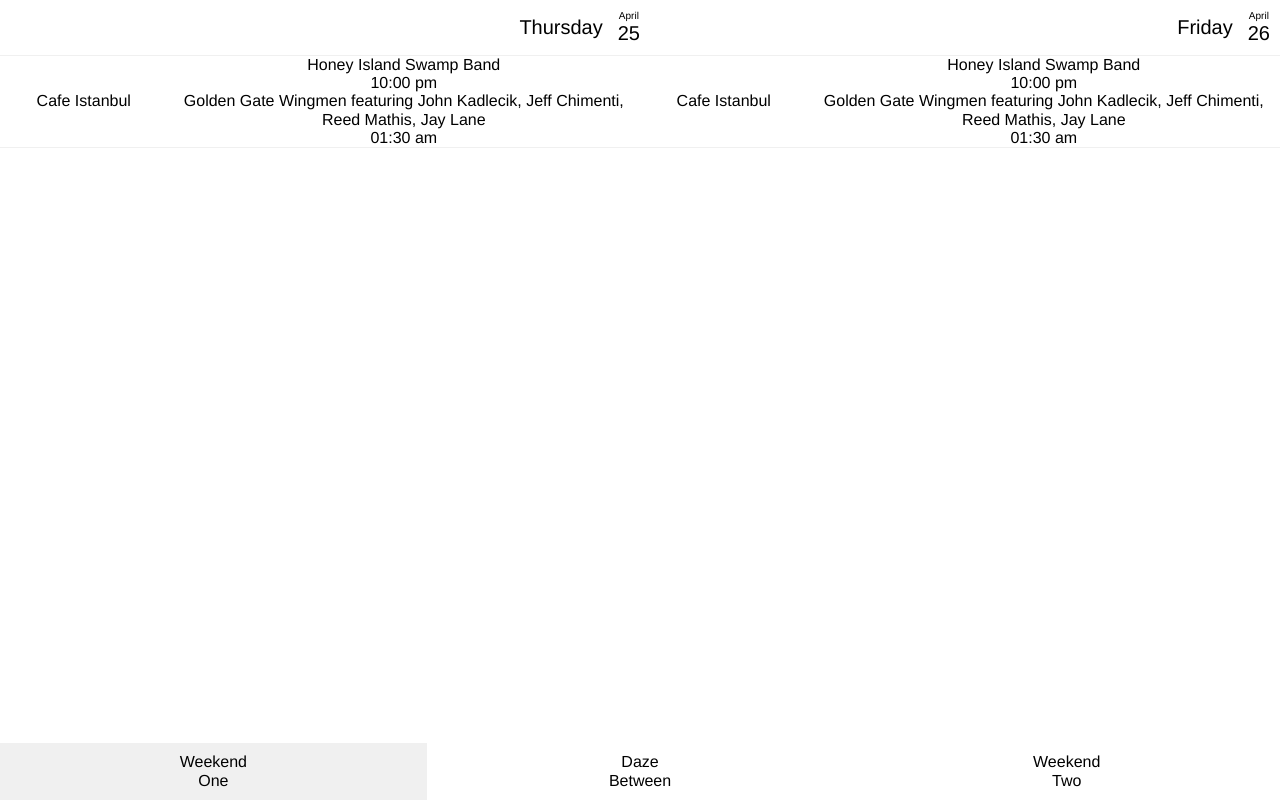
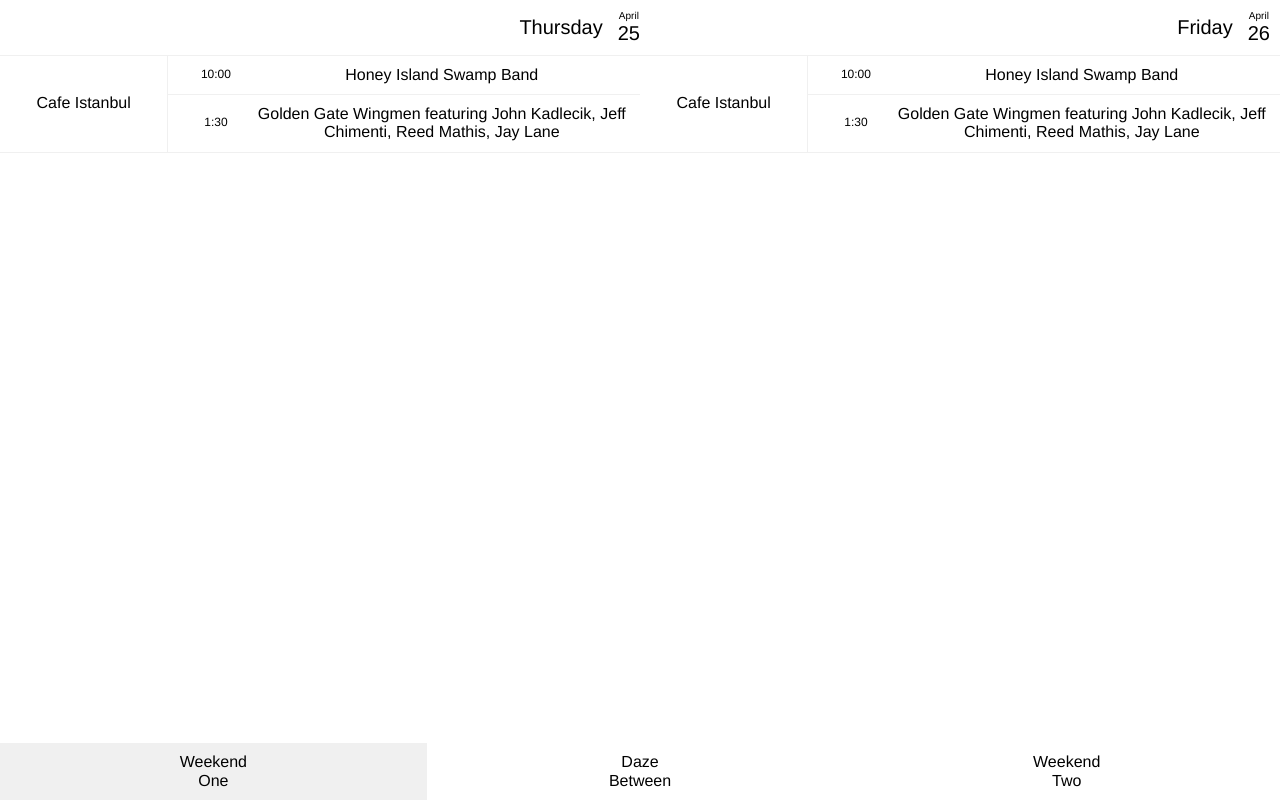
Before and after one commit to neilgamb/jazzfest-grids, a Vue app: page / in a window 1280 px wide. Built offline with nearby package versions, Linux system fonts and the light colour scheme.

Commit message:
some style for grid items

```diff
--- a/src/components/Grid.vue
+++ b/src/components/Grid.vue
@@ -29,10 +29,11 @@
 }
 .performances {
   flex: 3;
-  /* text-align: left; */
   display: flex;
   justify-content: center;
   align-items: center;
   flex-direction: column;
+  border-left: 1px solid #f0f0f0;
+  /* padding: 10px; */
 }
 </style>
--- a/src/components/Show.vue
+++ b/src/components/Show.vue
@@ -1,7 +1,7 @@
 <template>
   <div class="show">
+    <div class="time">{{ showTime(show.dateShow) }}</div>
     <div class="band">{{ show.band }}</div>
-    <div class="time">{{ showTime(show.dateShow) }}</div>
   </div>
 </template>
 
@@ -13,7 +13,7 @@
   props: ["show"],
   methods: {
     showTime: function(dateShow) {
-      return moment(dateShow).format("hh:mm a");
+      return moment(dateShow).format("h:mm");
     }
   }
 };
@@ -22,10 +22,23 @@
 <style scoped>
 .show {
   display: flex;
-  /* flex: 1; */
   width: 100%;
   align-items: center;
-  justify-content: center;
-  flex-direction: column;
+  flex-direction: row;
+  padding: 10px;
+  box-sizing: border-box;
+}
+
+.show:not(:first-child) {
+  border-top: 1px solid #f0f0f0;
+}
+
+.show .time {
+  flex: 1;
+  font-size: 12px;
+}
+
+.show .band {
+  flex: 5;
 }
 </style>
```
